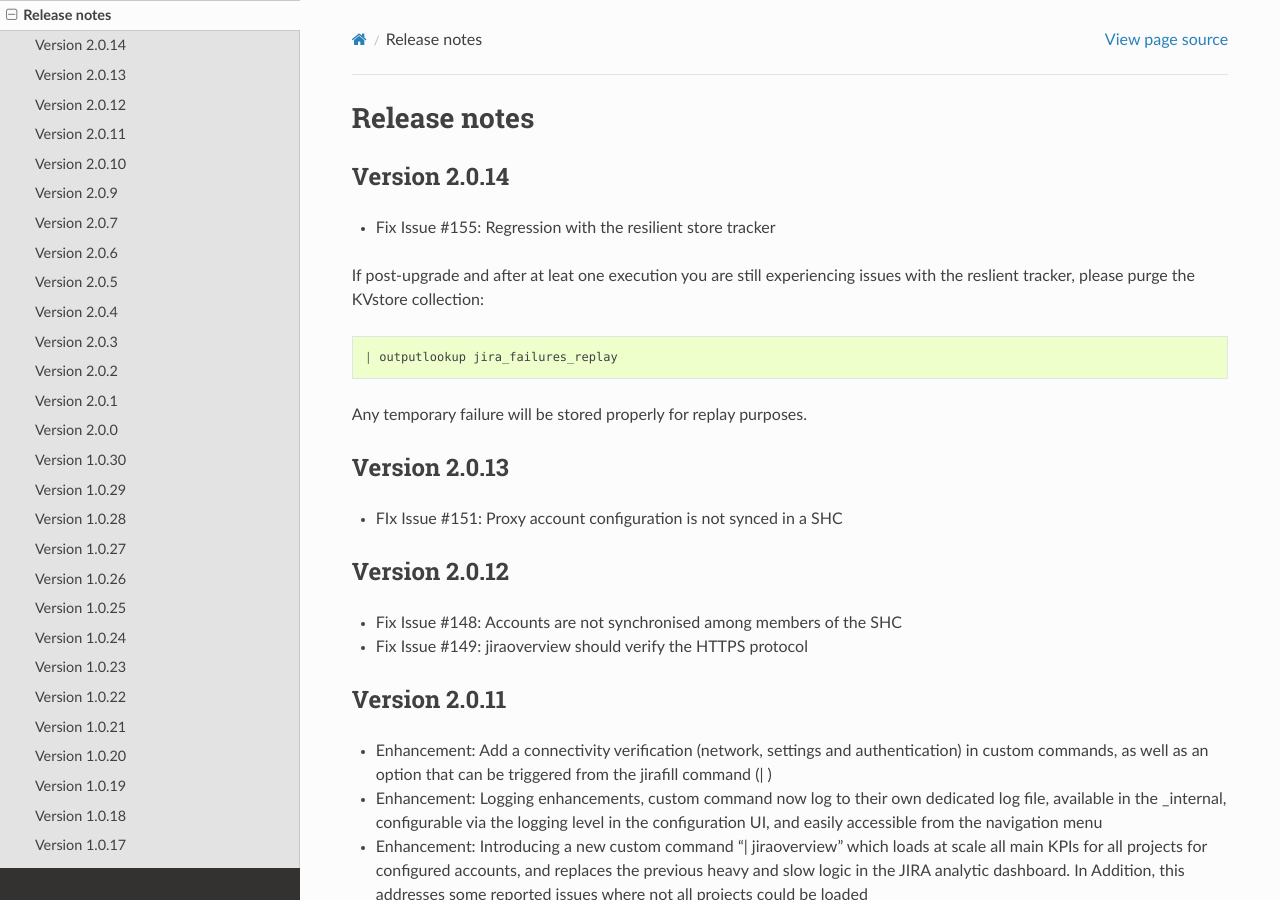
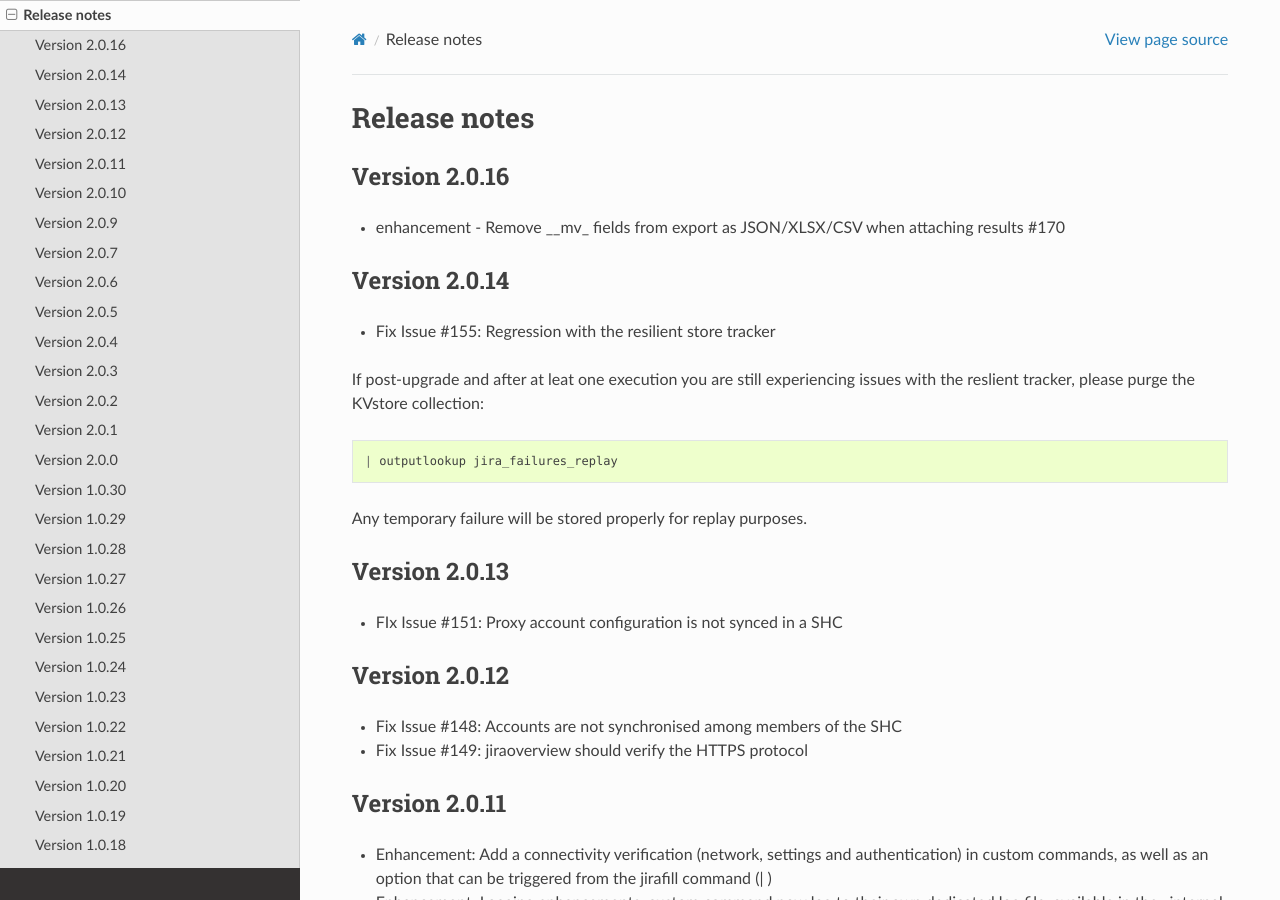
Before and after one commit to guilhemmarchand/TA-jira-service-desk-simple-addon, a Sphinx documentation site: the page built from docs/releasenotes.rst, in a window 1280 px wide and 900 px high. Built offline with Sphinx 7.4.7 and the Read the Docs theme 2.0.0, drawn with Linux system fonts in a browser that asks for light colours.

Commit message:
docs update

```diff
--- a/docs/releasenotes.rst
+++ b/docs/releasenotes.rst
@@ -1,5 +1,10 @@
 Release notes
 #############
+
+Version 2.0.16
+==============
+
+- enhancement - Remove __mv_ fields from export as JSON/XLSX/CSV when attaching results #170
 
 Version 2.0.14
 ==============
```
